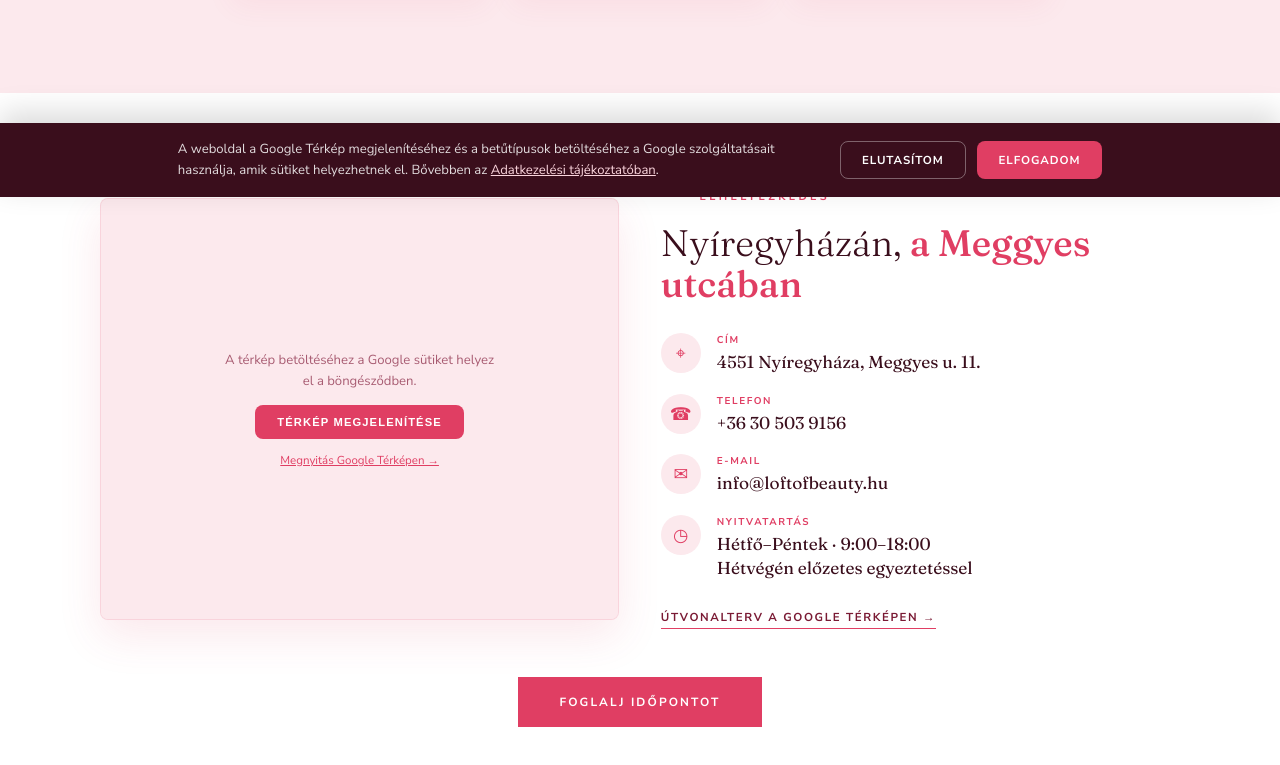
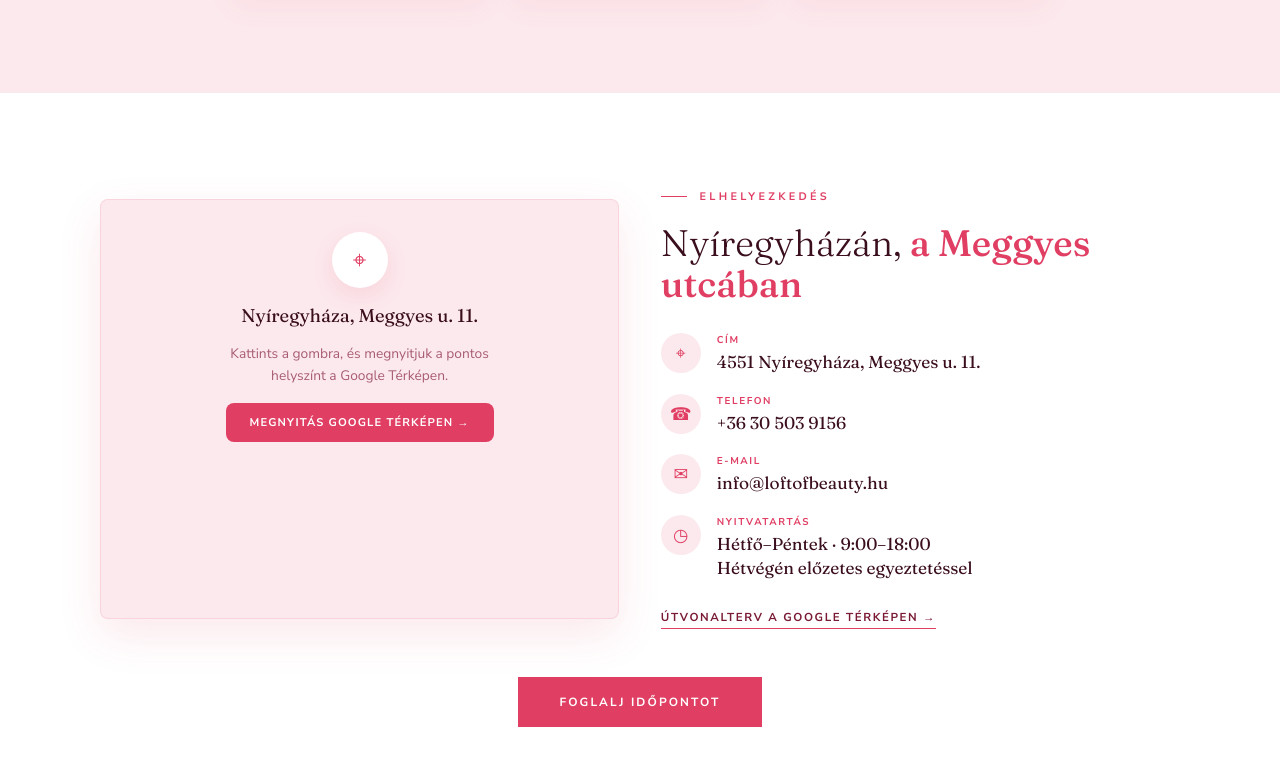
Before and after one commit to mullerdanielev-nezor/agota, a plain HTML site: page kapcsolat.html in a window 1280 px wide. Shown: the part 603-1368 px from the top of the page. Drawn offline with Linux system fonts and the light colour scheme.

Commit message:
Replace broken Google Maps embed with a static map card, remove cookie banner
The embedded iframe wasn't rendering reliably in production. Since it was
the only thing on the site setting third-party cookies, removing the
iframe entirely (replaced with a static "open in Google Maps" link) also
removes the need for the cookie consent banner altogether — simpler and
still GDPR-compliant since nothing sets cookies without a user click now.

```diff
--- a/assets/site.css
+++ b/assets/site.css
@@ -107,28 +107,13 @@ footer.site{background:var(--plum);color:rgba(255,255,255,.62);padding:4.5rem 3r
 @keyframes fade{to{opacity:1}}
 @keyframes spin{from{transform:translate(-50%,-50%) rotate(0)}to{transform:translate(-50%,-50%) rotate(360deg)}}
 
-/* ===== GDPR: térkép-zárolás elfogadásig ===== */
-.gdpr-map{position:relative}
-.gdpr-map iframe{opacity:0;transition:opacity .3s ease}
-.gdpr-map.loaded iframe{opacity:1}
-.gdpr-map-placeholder{position:absolute;inset:0;background:var(--cream);display:flex;flex-direction:column;align-items:center;justify-content:center;text-align:center;padding:1.5rem;gap:.8rem;z-index:2}
-.gdpr-map.loaded .gdpr-map-placeholder{display:none}
-.gdpr-map-placeholder p{font-size:.82rem;color:var(--mokka);max-width:280px;line-height:1.6;margin:0}
-.gdpr-map-btn{background:var(--rosegold);color:#fff;font-size:.7rem;font-weight:700;letter-spacing:.1em;text-transform:uppercase;padding:.7rem 1.4rem;border:none;border-radius:8px;cursor:pointer}
-.gdpr-map-btn:hover{background:var(--plum)}
-.gdpr-map-placeholder a{font-size:.72rem;color:var(--rosegold);text-decoration:underline}
-
-/* ===== Süti-sáv ===== */
-#cookieBar{position:fixed;left:0;right:0;bottom:0;z-index:1000;background:var(--ink);color:#fff;padding:1rem 1.5rem;display:flex;align-items:center;justify-content:center;gap:1.4rem;flex-wrap:wrap;font-size:.82rem;box-shadow:0 -10px 30px rgba(0,0,0,.15)}
-#cookieBar p{margin:0;max-width:640px;line-height:1.6;color:rgba(255,255,255,.85)}
-#cookieBar a{color:var(--puder);text-decoration:underline}
-#cookieBar .cookie-actions{display:flex;gap:.7rem;flex-shrink:0}
-#cookieBar button{font-family:'Nunito Sans',sans-serif;font-size:.72rem;font-weight:700;letter-spacing:.08em;text-transform:uppercase;padding:.65rem 1.3rem;border-radius:8px;cursor:pointer;border:1px solid transparent}
-#cookieBar .cookie-accept{background:var(--rosegold);color:#fff}
-#cookieBar .cookie-accept:hover{background:var(--plum)}
-#cookieBar .cookie-decline{background:transparent;color:#fff;border-color:rgba(255,255,255,.35)}
-#cookieBar .cookie-decline:hover{border-color:#fff}
-@media(max-width:600px){#cookieBar{flex-direction:column;text-align:center}}
+/* ===== Statikus térkép-kártya (nincs beágyazás, nincs süti) ===== */
+.map-static{display:flex;flex-direction:column;align-items:center;justify-content:center;text-align:center;gap:1rem;padding:2rem;background:var(--cream);height:100%}
+.map-static .ic{width:56px;height:56px;border-radius:50%;background:#fff;color:var(--rosegold);display:flex;align-items:center;justify-content:center;font-size:1.5rem;box-shadow:0 8px 22px rgba(224,62,99,.12)}
+.map-static b{font-family:'Fraunces',serif;font-weight:400;font-size:1.15rem;color:var(--ink)}
+.map-static p{font-size:.86rem;color:var(--mokka);margin:0;max-width:260px;line-height:1.6}
+.map-static a.map-static-btn{background:var(--rosegold);color:#fff;font-size:.7rem;font-weight:700;letter-spacing:.1em;text-transform:uppercase;padding:.75rem 1.5rem;border-radius:8px;text-decoration:none;transition:.25s}
+.map-static a.map-static-btn:hover{background:var(--plum)}
 
 @media(max-width:820px){
   header{padding:1rem 1.4rem}
--- a/assets/site.js
+++ b/assets/site.js
@@ -40,54 +40,4 @@ document.addEventListener('DOMContentLoaded', function(){
     box.addEventListener('touchmove', function(e){ if(dragging) setPos(e.touches[0].clientX); }, {passive:true});
     box.addEventListener('touchend', function(){ dragging = false; });
   });
-
-  // ===== Süti-sáv + Google Térkép zárolás elfogadásig =====
-  var COOKIE_KEY = 'lob_cookie_consent'; // 'accepted' | 'declined'
-
-  function loadMaps(){
-    document.querySelectorAll('.gdpr-map').forEach(function(box){
-      var iframe = box.querySelector('iframe[data-src]');
-      if(iframe && !iframe.src){
-        iframe.src = iframe.getAttribute('data-src');
-        box.classList.add('loaded');
-      }
-    });
-  }
-
-  var consent = null;
-  try { consent = localStorage.getItem(COOKIE_KEY); } catch(e){}
-
-  if(consent === 'accepted'){
-    loadMaps();
-  } else if(consent !== 'declined'){
-    var bar = document.createElement('div');
-    bar.id = 'cookieBar';
-    bar.innerHTML =
-      '<p>A weboldal a Google Térkép megjelenítéséhez és a betűtípusok betöltéséhez a Google szolgáltatásait használja, amik sütiket helyezhetnek el. Bővebben az <a href="adatvedelem.html">Adatkezelési tájékoztatóban</a>.</p>' +
-      '<div class="cookie-actions">' +
-      '<button type="button" class="cookie-decline">Elutasítom</button>' +
-      '<button type="button" class="cookie-accept">Elfogadom</button>' +
-      '</div>';
-    document.body.appendChild(bar);
-
-    bar.querySelector('.cookie-accept').addEventListener('click', function(){
-      try { localStorage.setItem(COOKIE_KEY, 'accepted'); } catch(e){}
-      loadMaps();
-      bar.remove();
-    });
-    bar.querySelector('.cookie-decline').addEventListener('click', function(){
-      try { localStorage.setItem(COOKIE_KEY, 'declined'); } catch(e){}
-      bar.remove();
-    });
-  }
-
-  // Manuális "Térkép megjelenítése" gomb (elutasítás után is elérhető marad)
-  document.querySelectorAll('.gdpr-map-btn').forEach(function(btn){
-    btn.addEventListener('click', function(){
-      try { localStorage.setItem(COOKIE_KEY, 'accepted'); } catch(e){}
-      loadMaps();
-      var existingBar = document.getElementById('cookieBar');
-      if(existingBar) existingBar.remove();
-    });
-  });
 });
--- a/kapcsolat.html
+++ b/kapcsolat.html
@@ -105,14 +105,13 @@
 
 <section class="section" id="elhelyezkedes">
   <div class="loc">
-    <div class="map-frame gdpr-map">
-      <div class="gdpr-map-placeholder">
-        <p>A térkép betöltéséhez a Google sütiket helyez el a böngésződben.</p>
-        <button type="button" class="gdpr-map-btn">Térkép megjelenítése</button>
-        <a href="https://maps.google.com/maps?q=Ny%C3%ADregyh%C3%A1za%2C%20Meggyes%20utca%2011" target="_blank" rel="noopener">Megnyitás Google Térképen →</a>
+    <div class="map-frame">
+      <div class="map-static">
+        <div class="ic">⌖</div>
+        <b>Nyíregyháza, Meggyes u. 11.</b>
+        <p>Kattints a gombra, és megnyitjuk a pontos helyszínt a Google Térképen.</p>
+        <a class="map-static-btn" href="https://maps.google.com/maps?q=Ny%C3%ADregyh%C3%A1za%2C%20Meggyes%20utca%2011" target="_blank" rel="noopener">Megnyitás Google Térképen →</a>
       </div>
-      <iframe title="Loft of Beauty térkép" loading="lazy" referrerpolicy="no-referrer-when-downgrade"
-        data-src="https://maps.google.com/maps?q=Ny%C3%ADregyh%C3%A1za%2C%20Meggyes%20utca%2011&t=&z=15&ie=UTF8&iwloc=&output=embed"></iframe>
     </div>
     <div class="loc-info">
       <div class="about-eyebrow">Elhelyezkedés</div>
```
Also changed, not shown: adatvedelem.html (+1 -3 lines), index.html (+6 -7 lines).
